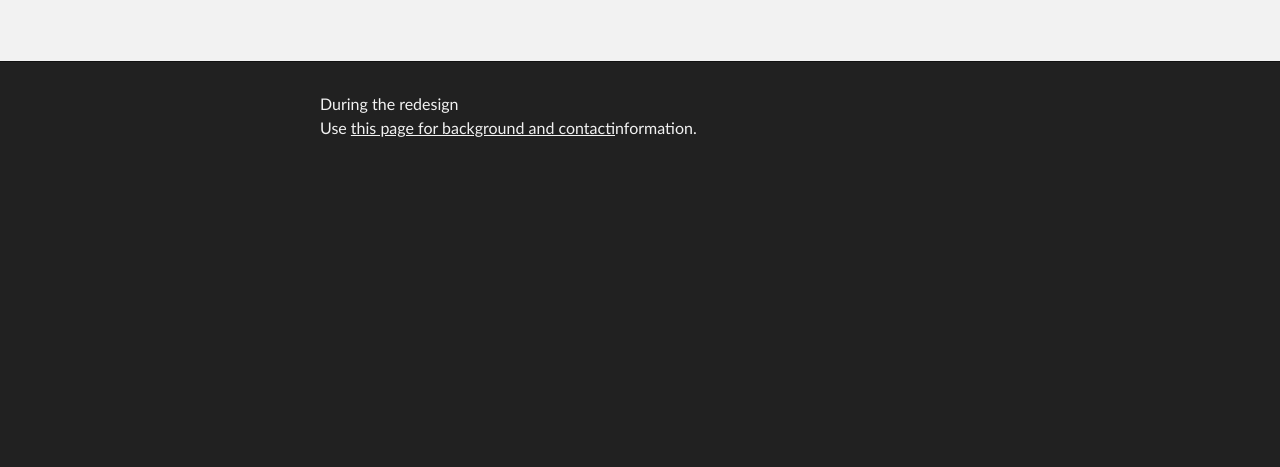
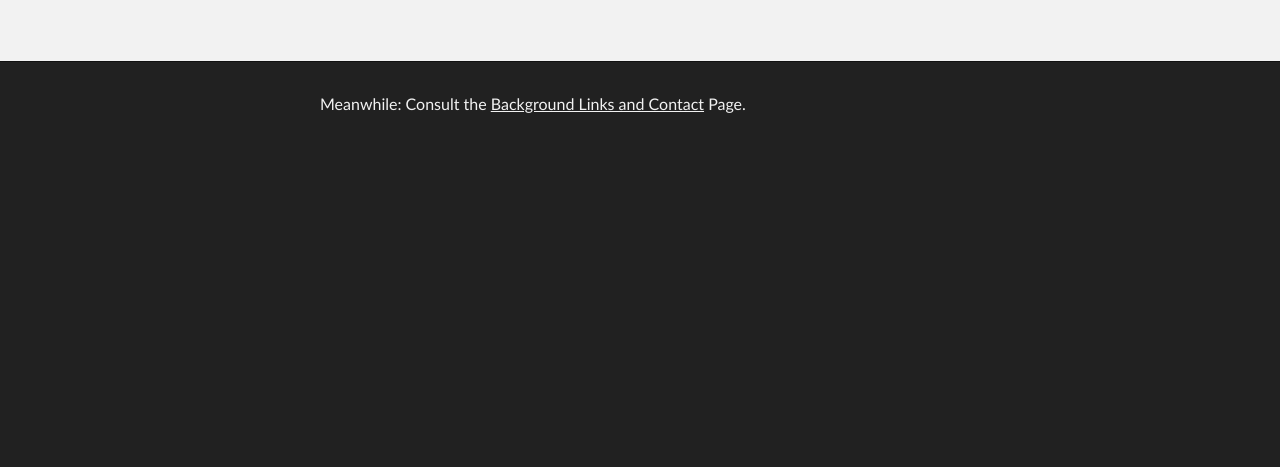
Before and after one commit to DazzaGreenwood/DazzaGreenwood, a plain HTML site: page index.html in a window 1280 px wide. Shown: the part 333-800 px from the top of the page. Drawn offline with Linux system fonts and the light colour scheme.

Commit message:
Update index.html

```diff
--- a/index.html
+++ b/index.html
@@ -41,8 +41,8 @@ Portfolio Redesign In Progress</h1>
     <!-- FOOTER  -->
     <div id="footer_wrap" class="outer">
       <footer class="inner">
-      <p><i>During the redesign</i> <br>
-      Use <a href="Contact.html"> this page for background and contact</a>information.</p>
+      <p>
+      Meanwhile: Consult the <a href="Contact.html"> Background Links and Contact</a> Page.</p>
 
       </p>
       </footer>
```
